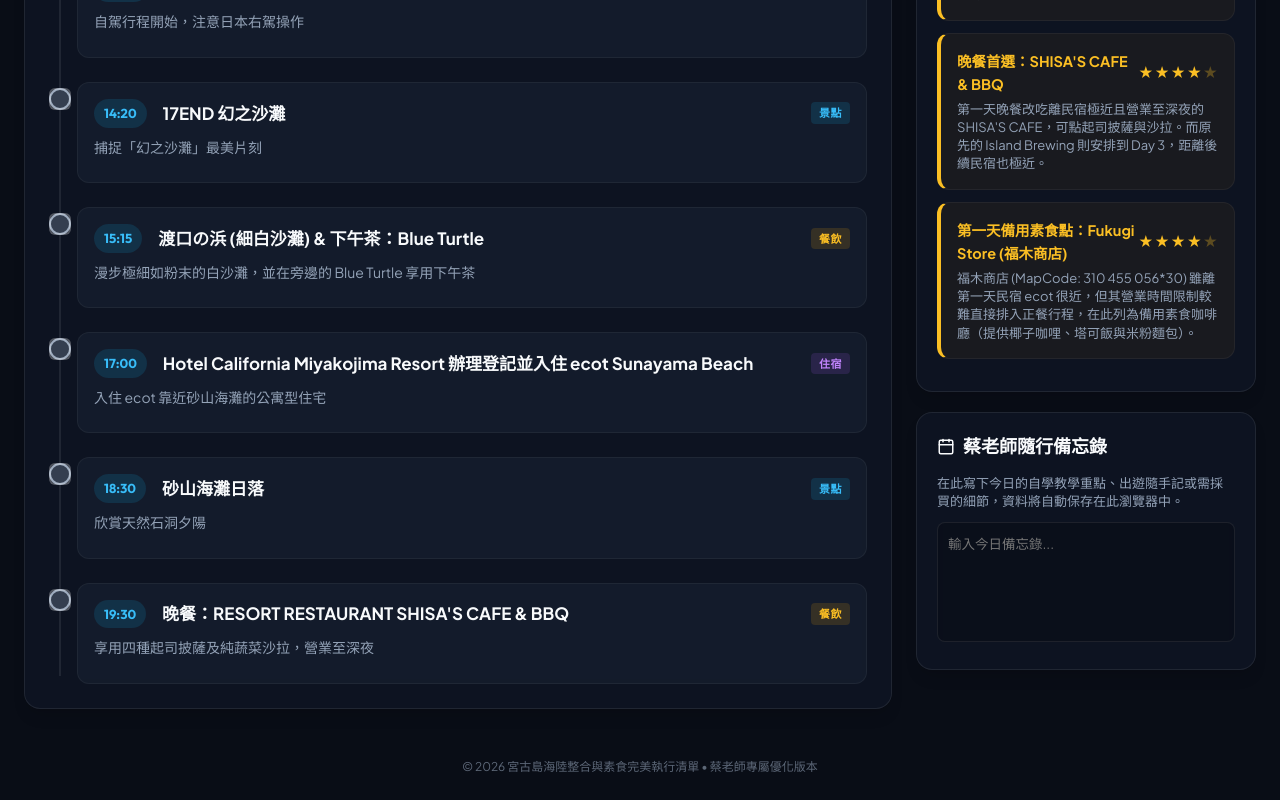
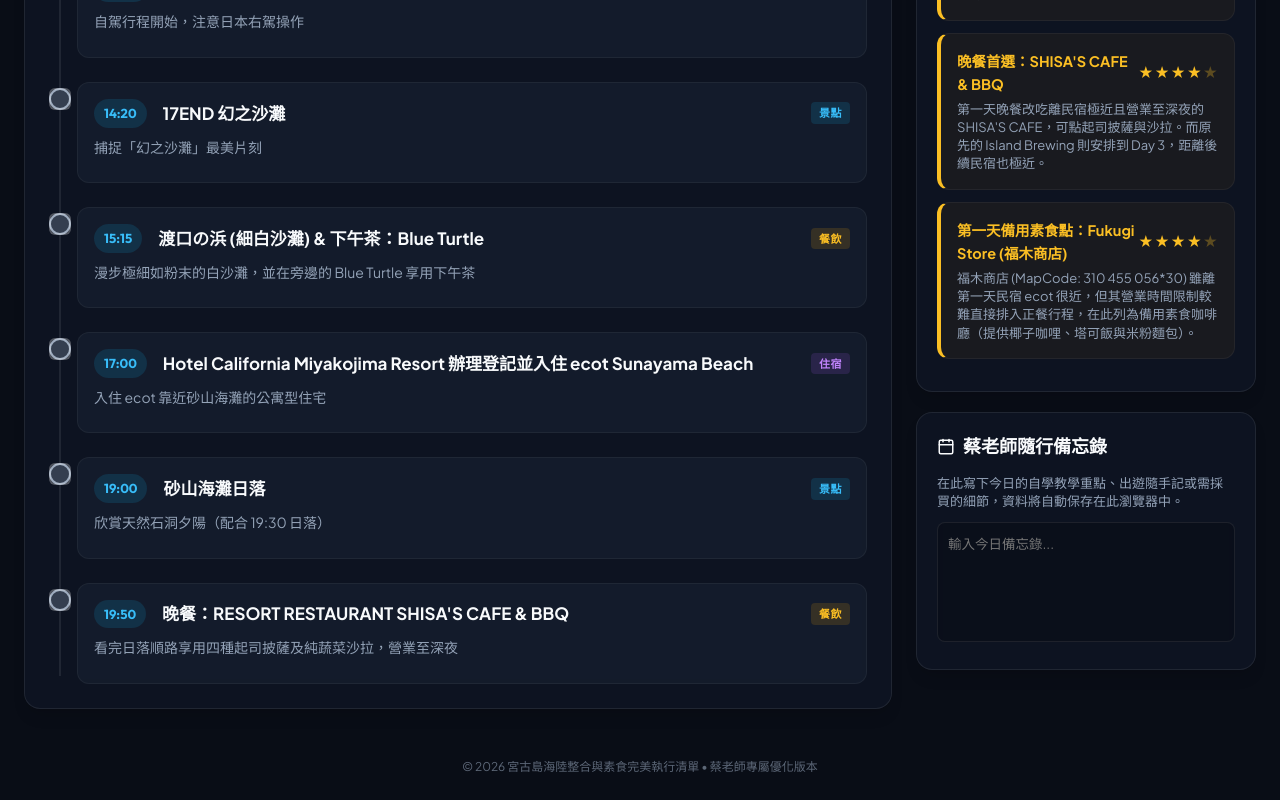
Before and after one commit to samcct-bit/2026travel-guide, a React (Vite) app: page / in a window 1280 px wide. Shown: the part 569-1369 px from the top of the page. Built offline with nearby package versions, Linux system fonts and the light colour scheme.

Commit message:
chore: adjust sunset/sunrise times, add Painagama beach walk and Blue Seal to Day 4

```diff
--- a/src/data/itinerary.ts
+++ b/src/data/itinerary.ts
@@ -46,6 +46,7 @@
   { name: 'Nishigaki 超市 (西里店)', code: '310 453 381*22', note: '採買雪鹽及自炊備品', category: '購物/超市' },
   { name: 'Minaaiya (豆腐飯糰)', code: '310 452 743*11', note: '市區順路豆腐飯糰，週六休 (週三有開)', category: '餐飲/素食' },
   { name: '與那霸前濱沙灘 (與那覇前浜ビーチ)', code: '310 210 500*25', note: '東洋第一白沙灘，適合吃飯糰踏浪', category: '景點' },
+  { name: 'Painagama Beach (平良市區沙灘)', code: '310 452 742*35', note: '市區內美麗沙灘，適合傍晚踏浪看日落', category: '景點' },
   { name: 'くらしや (來間島蔬食)', code: 'klashi__ya', note: '來間島無麩質、維根手作甜點與簡餐，週二三營業', category: '餐飲/素食' },
   { name: '龍宮城展望台', code: '310 250 156*33', note: '來間島地標，眺望 Maehama 沙灘與來間大橋', category: '景點' },
   { name: 'Kiari kurimajima (刨冰)', code: 'kiari_ice', note: '來間島最好吃的刨冰甜點店', category: '餐飲/素食' },
@@ -108,20 +109,20 @@
         notes: '入住 ecot 靠近砂山海灘的公寓型住宅'
       },
       {
-        time: '18:30',
+        time: '19:00',
         title: '砂山海灘日落',
         type: 'attraction',
         mapCode: '310 512 437*33',
-        notes: '欣賞天然石洞夕陽',
-        details: '穿過白色沙丘後映入眼簾的是天然海蝕石洞，配上落日餘暉，是宮古島最經典的明信片級畫面。'
+        notes: '欣賞天然石洞夕陽（配合 19:30 日落）',
+        details: '宮古島 7 月日落約在 19:30。穿過白色沙丘後欣賞天然海蝕石洞下的落日，魔幻時刻的漸層天空與石洞剪影是全島最經典的畫面。'
       },
       {
-        time: '19:30',
+        time: '19:50',
         title: "晚餐：RESORT RESTAURANT SHISA'S CAFE & BBQ",
         type: 'food',
         mapCode: '310 514 333*17',
-        notes: '享用四種起司披薩及純蔬菜沙拉，營業至深夜',
-        details: '新加入晚餐！此餐廳距離 ecot 公寓極近，營業時間到很晚。提供精緻的四種起司披薩與純蔬菜沙拉（可客製去五辛），是自駕放鬆用餐的絕佳場所。電話：0980-79-9880。'
+        notes: '看完日落順路享用四種起司披薩及純蔬菜沙拉，營業至深夜',
+        details: '此餐廳距離砂山海灘僅 2 分鐘車程，且距離 ecot 公寓極近。營業時間到深夜，看完日落前來用餐時間極為從容。電話：0980-79-9880。'
       }
     ],
     vegTips: [
@@ -397,30 +398,32 @@
         time: '15:00',
         title: '下午茶/甜點備選：Guest House & CAFE NaNa',
         type: 'food',
-        notes: '新加入甜點！位於伊良部島，提供維根及無麩質手作甜點',
-        details: '若浮潛完時間來得及（一般營業至 16-17:00），推薦前往前里添581的 NaNa CAFE，享用精緻的純素無麩質甜點；若時間太趕，則可直接前往市區的 Blue Seal 冰淇淋與手沖咖啡。電話：0980-78-5717。'
+        notes: '位於伊良部島，提供維根及無麩質手作甜點',
+        details: '若浮潛完時間來得及（一般營業至 16-17:00），推薦前往前里添581的 NaNa CAFE，享用精緻的純素無麩質甜點。電話：0980-78-5717。'
       },
       {
         time: '16:00',
-        title: '下午茶點心：Blue Seal 冰淇淋 (久貝店)',
+        title: '咖啡時光：coffee shop Majya',
         type: 'food',
-        mapCode: '310 452 355*00',
-        notes: '享用消暑冰淇淋，避免晚餐後吃甜食',
-        details: '位於久貝店，推薦紅芋、鹽金楚糕等在地限定口味。將此行程移至下午，能讓晚上的腸胃更無負擔。'
+        mapCode: '310 453 252*44',
+        notes: '享受職人現沖的高質感手沖黑咖啡，補給水分與精神',
+        details: '精緻手沖咖啡館，提供職人現沖咖啡，能迅速恢復浮潛後大消耗體力後的精神。'
       },
       {
         time: '16:45',
-        title: '咖啡時光：coffee shop Majya',
-        type: 'food',
-        mapCode: '310 453 252*44',
-        notes: '享受職人現沖的高質感手沖黑咖啡',
-        details: '這是一間非常精緻的手沖咖啡館，享受熱騰騰或冰涼的現沖黑咖啡，能迅速恢復浮潛大消耗體力後的精神。'
+        title: '平良市區沙灘踏浪：Painagama Beach',
+        type: 'attraction',
+        mapCode: '310 452 742*35',
+        notes: '在離民宿極近的市區沙灘散步、赤腳踏浪看落日前奏',
+        details: '新加入行程！平良港旁的 Painagama Beach 設有防波堤，風浪平靜、沙質柔軟，地理位置極佳，是傍晚時分全家踏浪散步、享受舒適海風與觀看日落前奏的絕佳去處。'
       },
       {
         time: '17:45',
-        title: '返回 Hotel Miyakojima 休息',
-        type: 'hotel',
-        notes: '短暫睡覺或休息補眠'
+        title: '返回 Hotel Miyakojima 民宿，享用 Blue Seal 冰淇淋',
+        type: 'food',
+        mapCode: '310 452 355*00',
+        notes: '外帶 Blue Seal 冰淇淋回公寓，洗完澡後舒服享用消暑甜品',
+        details: '順路外帶 Blue Seal（久貝店）著名的紅芋與鹽金楚糕冰淇淋回公寓。在經歷一天的海陸探索與踏浪後，回房沖熱水澡，舒服地坐在冷氣房公寓裡享用沖繩冰淇淋，舒緩腸胃與體力負擔。'
       },
       {
         time: '18:30',
@@ -428,7 +431,7 @@
         type: 'food',
         mapCode: '310 453 381*22',
         notes: '享用素食沙拉與墨西哥餅，週四正常營業',
-        details: 'Island Brewing 移至今日晚餐。提供豐富的素食生菜沙拉、墨西哥素薄餅與精釀啤酒，營業時間為 15-23 時，週四正常營業，氣氛極佳。'
+        details: 'Island Brewing 移至今日晚餐。提供豐富的素食生菜沙拉、墨西哥素薄餅與精釀啤酒，營業時間為 15-23 時，週四正常營業。緊鄰民宿，免去長途駕車的疲勞。'
       }
     ],
     vegTips: [
@@ -450,20 +453,20 @@
     theme: '海龜浮潛體驗、黃金溫泉舒壓、精緻外帶素食與自選觀星夜',
     flow: [
       {
-        time: '05:30',
+        time: '05:50',
         title: '東平安名岬日出',
         type: 'attraction',
         mapCode: '310 215 529*66',
-        notes: '捕捉海岬絕美的第一道晨光',
-        details: '宮古島最東端突出海岬，日出景象氣勢磅礴。'
+        notes: '捕捉海岬絕美的第一道晨光（配合 06:00 日出）',
+        details: '宮古島最東端突出海岬。因 7 月日出時間接近早上六點，05:50 抵達最為剛好，不必在深夜摸黑等待太久。日出景象氣勢磅礴。'
       },
       {
-        time: '06:45',
+        time: '06:50',
         title: 'Aragusuku Beach 新城海岸 (陸上尋訪海龜)',
         type: 'attraction',
         mapCode: '310 326 777*00',
-        notes: '日出後順路散步與岸上尋龜，不下水，避免折返拉車',
-        details: '與東平安名岬距離僅 10 分鐘車程。早上水面平靜。此行程調整為不下水的陸上觀光，不需換裝與曬乾衣服，且地理位置順路，不必再特地繞回市區。'
+        notes: '清晨海龜活躍期！岸上散步尋龜，不下水，避免折返拉車',
+        details: '與東平安名岬距離僅 10 分鐘車程。早上水面平靜如鏡，海龜高機率在淺水區浮出水面呼吸。此行程不下水（不需換裝曬乾），動線極為順路。'
       },
       {
         time: '08:30',
```
Also changed, not shown: 1 other file (tests, documents, lock files or other folders).
